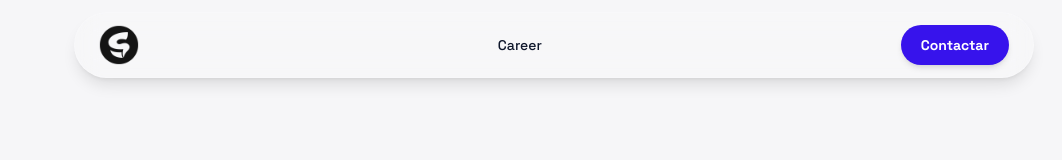
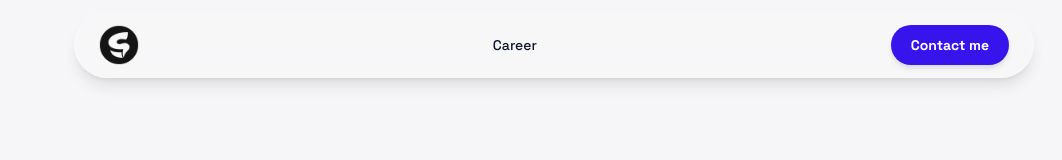
Before and after one commit to SergioEric/personal-website, a Next.js app: page / in a window 1280 px wide. Shown: the top 160 px of the page, without its empty margins (86-1148 px from the left). Built offline with nearby package versions, Linux system fonts and the light colour scheme.

Commit message:
fix: word in spa

```diff
--- a/components/navbar/navbar.tsx
+++ b/components/navbar/navbar.tsx
@@ -70,7 +70,7 @@ const NavBar = () => {
           <div className="flex items-center gap-4">
             <Link href="/contact-me">
               <button className="flex items-center justify-center overflow-hidden rounded-full h-10 px-5 bg-primary text-white text-sm font-bold shadow-md hover:bg-primary/90 transition-transform hover:scale-105">
-                <span className="truncate">Contactar</span>
+                <span className="truncate">Contact me</span>
               </button>
             </Link>
             <button
```
